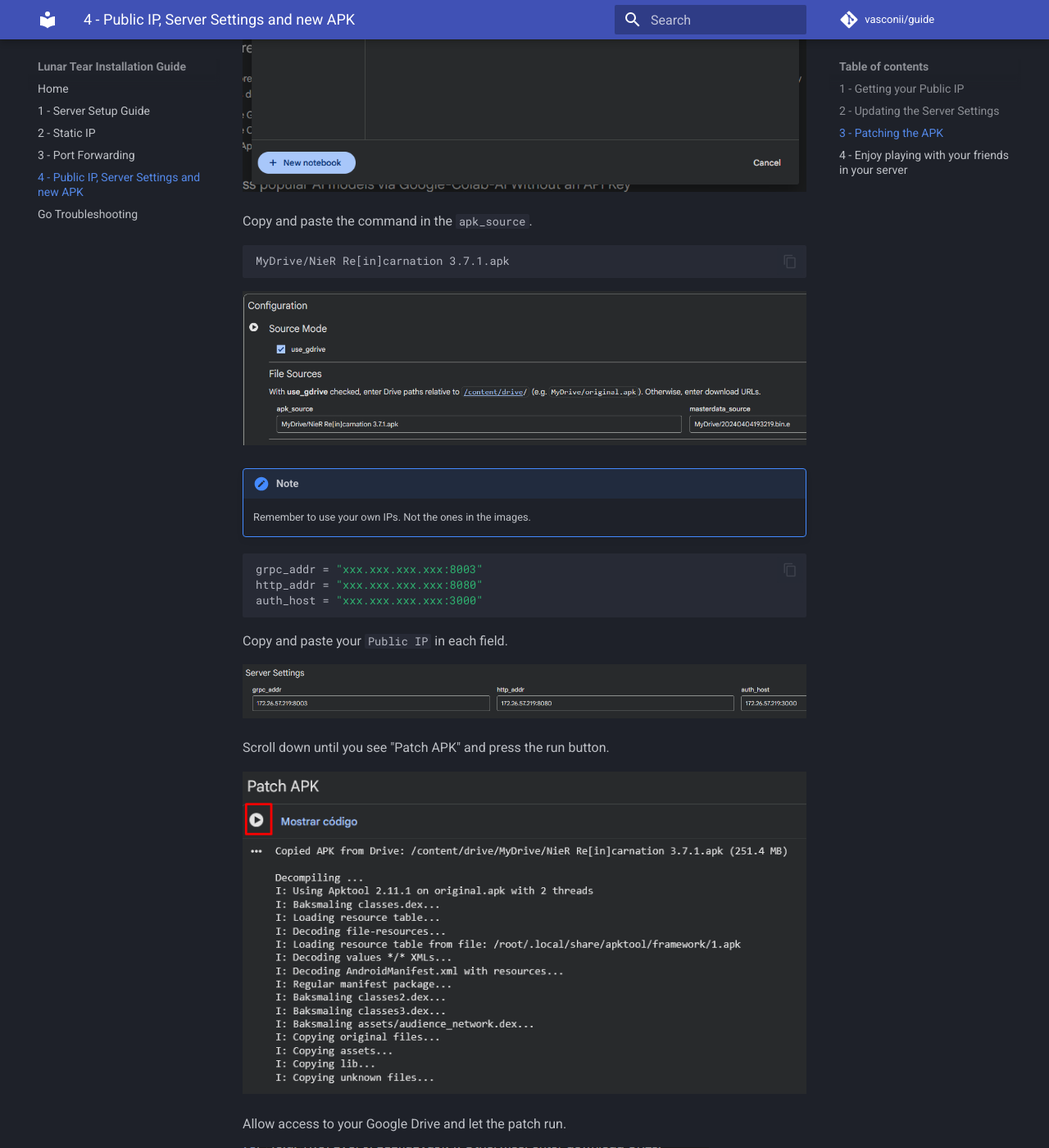
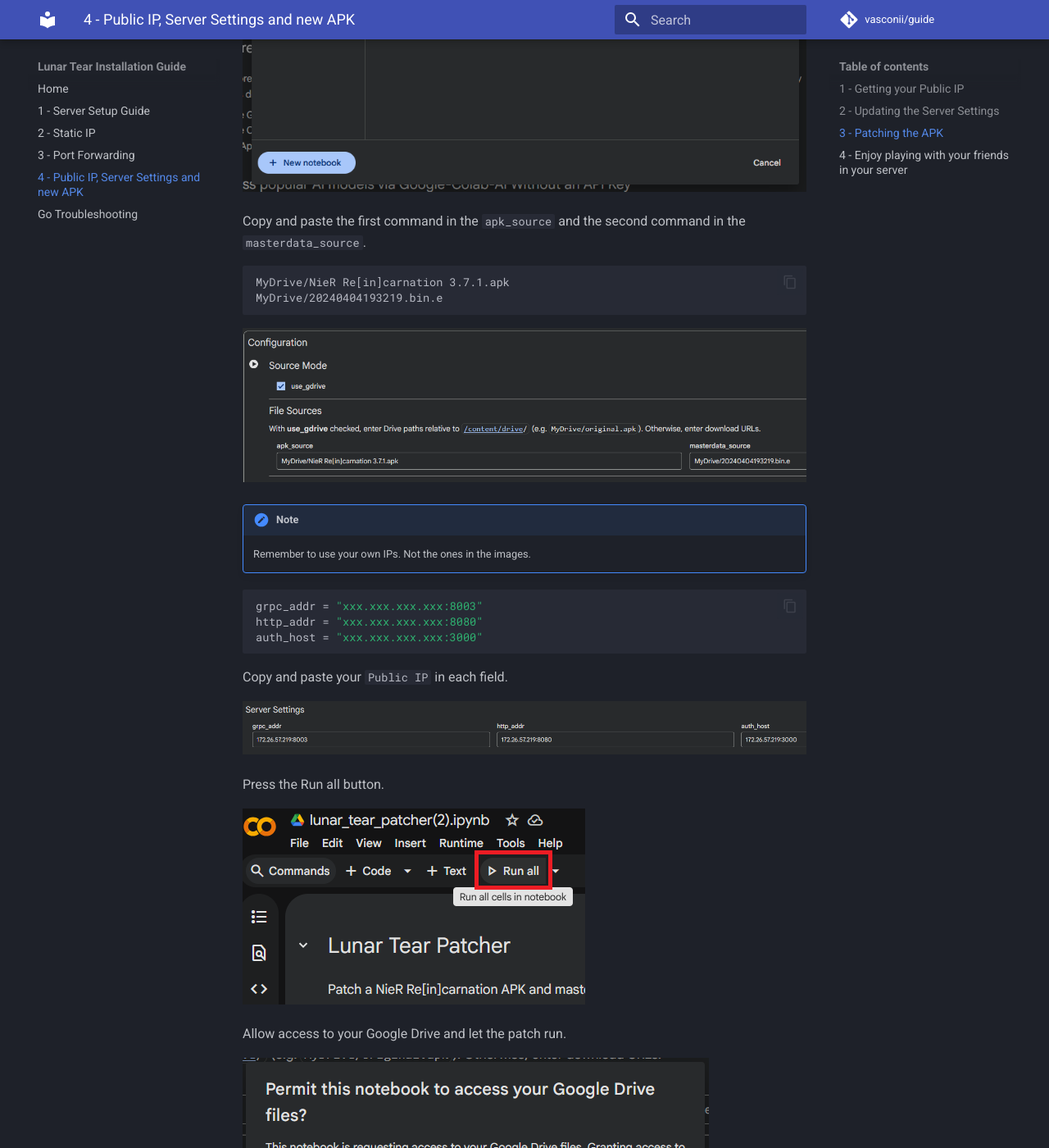
Before and after one commit to vasconii/guide, an MkDocs documentation site: the page built from docs/Public_IP.md, in a window 1280 px wide and 1400 px high, scrolled down 3637 px. Shown: the whole window at 82% size. Built offline with MkDocs 1.6.1 and Material for MkDocs 9.7.7, drawn with Linux system fonts in a browser that asks for light colours; comment, search, counter and statistics services are not loaded; some of the changed text lies outside the part shown.

Commit message:
Fixed guide

````diff
--- a/docs/Public_IP.md
+++ b/docs/Public_IP.md
@@ -59,10 +59,11 @@
 
 ![Cage](assets/cage36.png){ loading=lazy }
 
-Copy and paste the command in the `apk_source`.
+Copy and paste the first command in the `apk_source` and the second command in the `masterdata_source`.
 
 ```batch
 MyDrive/NieR Re[in]carnation 3.7.1.apk
+MyDrive/20240404193219.bin.e
 ```
 
 ![Cage](assets/cage40.png){ loading=lazy }
@@ -80,20 +81,26 @@
 
 ![Cage](assets/cage41.png){ loading=lazy }
 
-Scroll down until you see "Patch APK" and press the run button.
+Press the Run all button.
 
-![IP](assets/Public_IP/7.png){ loading=lazy }
+![Cage](assets/cage42.png){ loading=lazy }
 
 Allow access to your Google Drive and let the patch run.
 
 ![Cage](assets/cage43.png){ loading=lazy }
 
-When the patching ends a new folder will appear in your drive named `lunar-tear-output`. Open the folder and download the new APK.
+![Cage](assets/cage44.png){ loading=lazy }
 
-![IP](assets/Public_IP/8.png){ loading=lazy }
+When the patching ends a new folder will appear in your drive named `lunar-tear-output`. Open the folder and download both files.
+
+![Cage](assets/cage45.png){ loading=lazy }
+
+Copy the new `20240404193219.bin.e` to `nier\server\assets\release`.
+
+![Cage](assets/cage46.png){ loading=lazy }
 
 !!! success
-    You now have the new APK ready to connect to your server!
+    You now have the new APK ready to be installed and to connect to your server!
 
 ## 4 - Enjoy playing with your friends in your server
 
````
Also changed, not shown: docs/assets/Public_IP/10.png (added), docs/assets/Public_IP/9.png (added).
